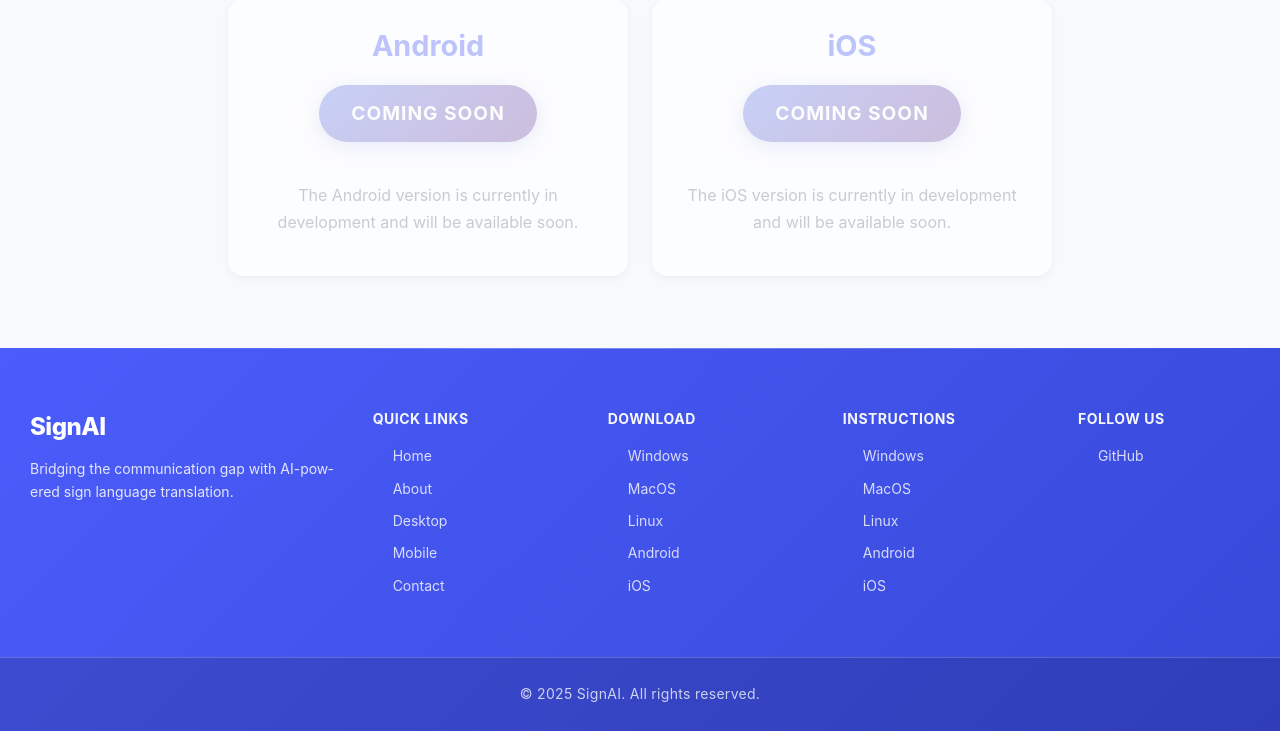
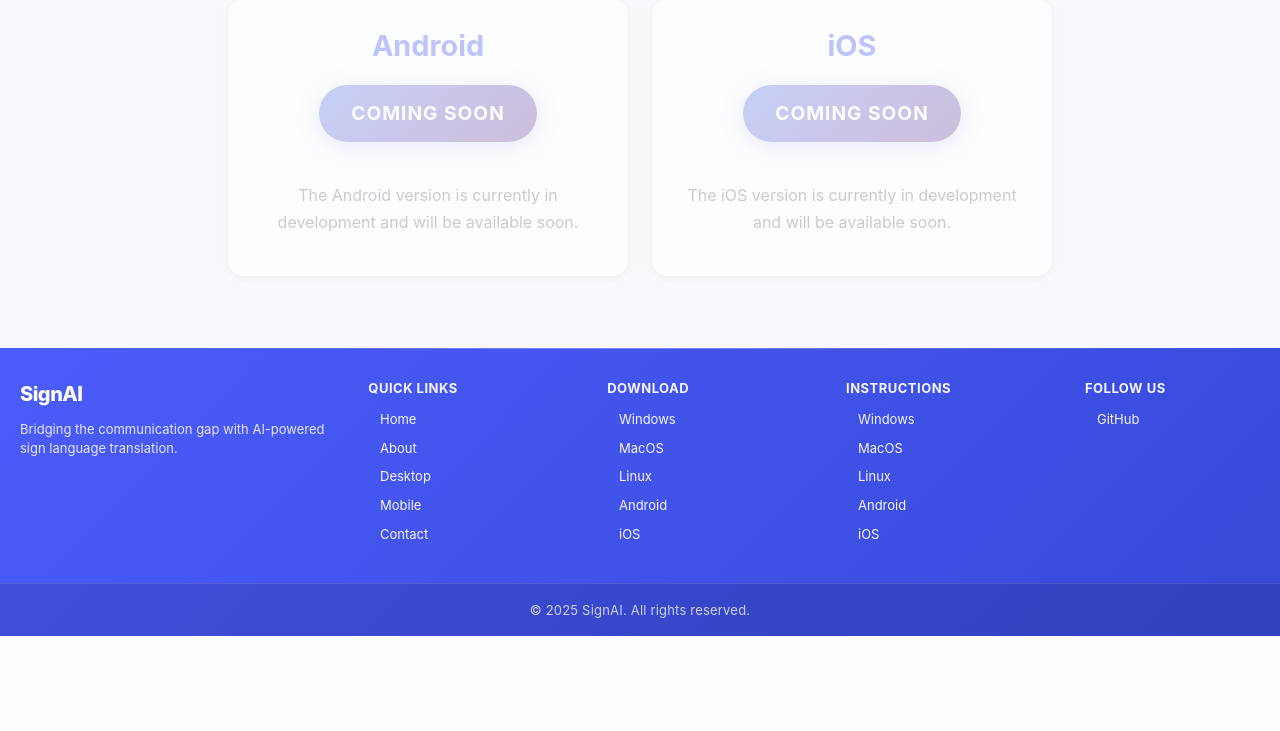
Before and after one commit to Stefanos0710/SignAI, a Flask app: page /download in a window 1280 px wide. Shown: the part 2174-2905 px from the top of the page. After the commit the page ends 2810 px from the top, so only its background shows below. Run offline with Flask 2, Linux system fonts and the light colour scheme.

Commit message:
Add favicon, manifest, and base template for PWA
Introduces favicon handling and manifest.json for progressive web app support. Adds base.html template for consistent metadata and stylesheet inclusion. Updates index.html to extend base template, refactors CSS for improved footer and button styles, and updates download.js to use the correct GitHub repository. Also adds icon asset and improves accessibility and appearance across the site.

```diff
--- a/product_webside/main.py
+++ b/product_webside/main.py
@@ -21,6 +21,10 @@ def download():
 def instructions():
     return render_template("instructions.html")
 
+@app.route("/favicon.ico")
+def favicon():
+    return redirect(url_for('static', filename='icon/icon.png'))
+
 # start the server
 if __name__ == '__main__':
     app.run(host='0.0.0.0', port=5000, debug=True)
--- a/product_webside/static/css/footer.css
+++ b/product_webside/static/css/footer.css
@@ -4,10 +4,10 @@ footer {
   color: white;
   width: 100%;
   margin: 0;
-  padding: 60px 0 0 0;
+  padding: 30px 0 0 0;
   box-sizing: border-box;
   position: relative;
-  overflow-x: hidden;
+  overflow-x: visible;
 }
 
 footer::before {
@@ -23,10 +23,10 @@ footer::before {
 .footer-container {
   display: grid;
   grid-template-columns: 1.6fr 0.9fr 0.9fr 0.9fr 0.7fr;
-  gap: 25px;
+  gap: 16px;
   max-width: 1400px;
   margin: 0 auto;
-  padding: 0 30px 50px 30px;
+  padding: 0 20px 30px 20px;
 }
 
 @media (max-width: 1400px) {
@@ -73,16 +73,16 @@ footer::before {
 
 .footer-section h2 {
   color: #fff;
-  font-size: 24px;
-  margin-bottom: 12px;
+  font-size: 20px;
+  margin-bottom: 10px;
   font-weight: 800;
   letter-spacing: -0.5px;
 }
 
 .footer-section h3 {
   color: #fff;
-  margin-bottom: 15px;
-  font-size: 14px;
+  margin-bottom: 10px;
+  font-size: 13px;
   font-weight: 700;
   letter-spacing: 0.5px;
   text-transform: uppercase;
@@ -91,11 +91,11 @@ footer::before {
 
 .footer-section p {
   color: rgba(255, 255, 255, 0.85);
-  font-size: 14px;
-  line-height: 1.6;
+  font-size: 13px;
+  line-height: 1.5;
   max-width: none;
   width: 100%;
-  margin-bottom: 15px;
+  margin-bottom: 12px;
   word-wrap: break-word;
   overflow-wrap: break-word;
   hyphens: auto;
@@ -103,13 +103,14 @@ footer::before {
 
 .footer-section a {
   display: block;
-  color: rgba(255, 255, 255, 0.8);
+  color: rgba(255, 255, 255, 0.95);
   text-decoration: none;
-  margin-bottom: 10px;
-  font-size: 14px;
-  transition: all 0.3s ease;
-  padding-left: 20px;
+  margin-bottom: 8px;
+  font-size: 13px;
+  transition: all 0.22s ease;
+  padding-left: 12px;
   position: relative;
+  will-change: transform, color;
 }
 
 .footer-section a::before {
@@ -117,12 +118,12 @@ footer::before {
   position: absolute;
   left: 0;
   opacity: 0;
-  transition: all 0.3s ease;
+  transition: all 0.22s ease;
 }
 
 .footer-section a:hover {
-  color: #ffffff;
-  transform: translateX(8px);
+  color: rgba(255, 255, 255, 1) !important;
+  transform: translateX(6px);
   text-decoration: none;
 }
 
@@ -134,15 +135,15 @@ footer::before {
 .footer-bottom {
   text-align: center;
   margin: 0;
-  border-top: 1px solid rgba(255, 255, 255, 0.2);
-  padding: 25px 20px;
-  background: rgba(0, 0, 0, 0.15);
+  border-top: 1px solid rgba(255, 255, 255, 0.12);
+  padding: 16px 20px;
+  background: rgba(0, 0, 0, 0.12);
 }
 
 .footer-bottom p {
   margin: 0;
-  font-size: 14px;
+  font-size: 13px;
   color: rgba(255, 255, 255, 0.75);
   max-width: 100%;
-  letter-spacing: 0.3px;
+  letter-spacing: 0.2px;
 }
--- a/product_webside/static/css/main.css
+++ b/product_webside/static/css/main.css
@@ -63,7 +63,7 @@ a {
     transition: color 0.3s ease;
 }
 
-a:hover:not(.btn):not(.btn-primary):not(.btn-secondary):not(.btn-download) {
+a:hover:not(.btn):not(.btn-primary):not(.btn-secondary):not(.btn-download):not(.btn-contact) {
     color: #3749ff;
     text-decoration: underline;
 }
--- a/product_webside/static/js/download.js
+++ b/product_webside/static/js/download.js
@@ -1,7 +1,7 @@
 // Download page JavaScript - Fetch versions from GitHub and populate dropdowns
 // Using electron/electron as example repository since it has proper release assets
-const repoUrl = 'https://api.github.com/repos/electron/electron/releases';
-const repoName = 'electron/electron';
+const repoUrl = 'https://api.github.com/repos/Stefanos0710/SignAI/releases';
+const repoName = 'Stefanos0710/SignAI';
 
 // Platform file mappings - flexibler für verschiedene Dateinamen
 const platformFiles = {
```
Also changed, not shown: product_webside/static/css/components.css (+6 -3 lines), product_webside/templates/base.html (added, +60 -0 lines), product_webside/templates/index.html (+12 -40 lines), product_webside/static/icon/icon.png (added), product_webside/static/manifest.json (added), product_webside/templates/download.html (line endings or trailing spaces).
